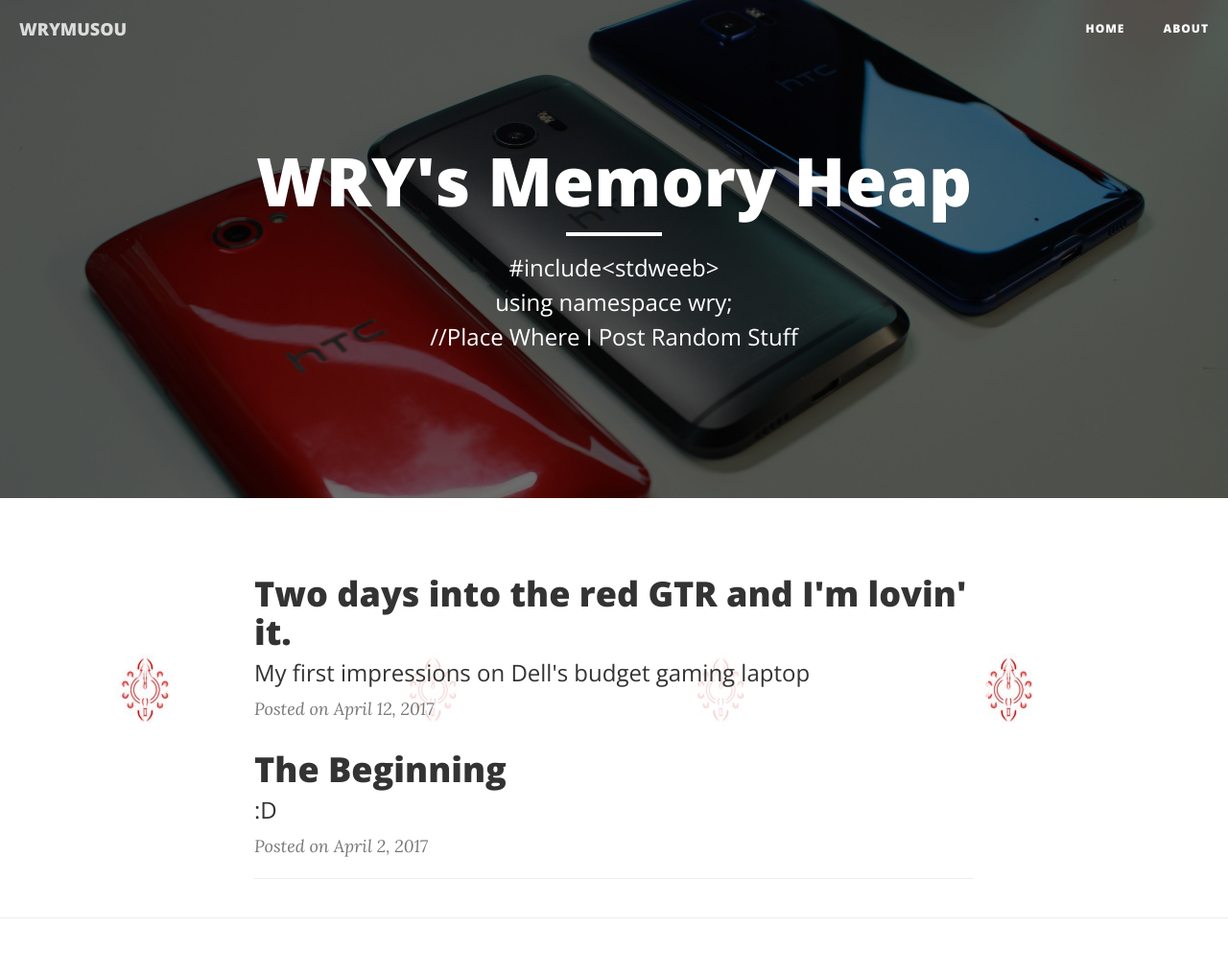
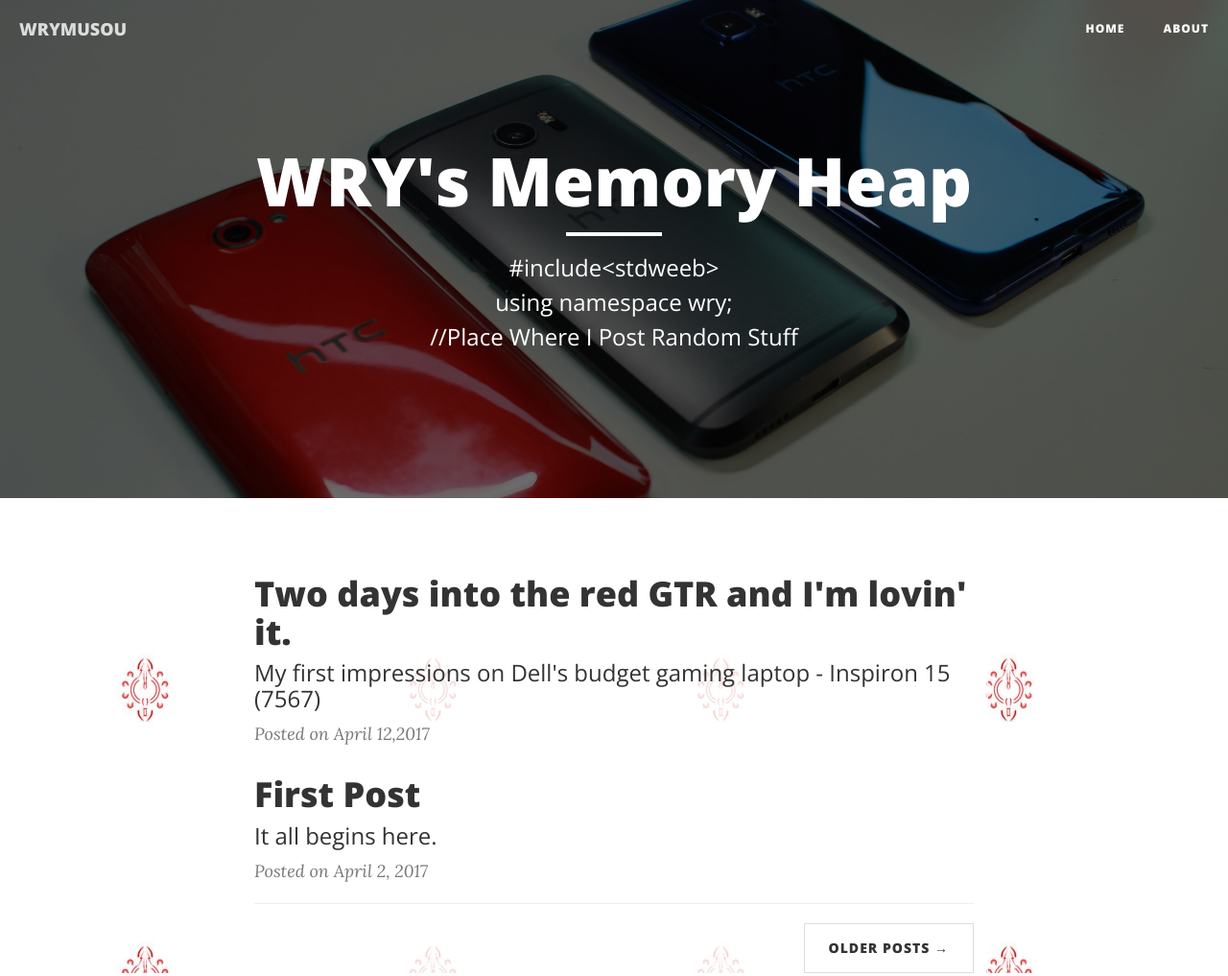
Before and after one commit to kwaleung/kwaleung.github.io, a website: page index.html in a window 1280 px wide. Shown: the top 1017 px of the page at 96% size. Drawn offline with nearby package versions, Linux system fonts and the light colour scheme.

Commit message:
Changing index to dynamic content structure

```diff
--- a/index.html
+++ b/index.html
@@ -22,6 +22,9 @@
     <link href='https://fonts.googleapis.com/css?family=Lora:400,700,400italic,700italic' rel='stylesheet' type='text/css'>
     <link href='https://fonts.googleapis.com/css?family=Open+Sans:300italic,400italic,600italic,700italic,800italic,400,300,600,700,800' rel='stylesheet' type='text/css'>
 
+    <!-- My JS -->
+    <script src="page/Pager.js"></script>
+
     <!-- HTML5 Shim and Respond.js IE8 support of HTML5 elements and media queries -->
     <!-- WARNING: Respond.js doesn't work if you view the page via file:// -->
     <!--[if lt IE 9]>
@@ -31,7 +34,7 @@
 	<link rel="shortcut icon" href="img/web-icon.ico" />
 </head>
 
-<body>
+<body onload="renderList(getPosts(), totalposts(getPosts()));">
 
     <!-- Navigation -->
     <nav class="navbar navbar-default navbar-custom navbar-fixed-top">
@@ -86,35 +89,14 @@
 		<div class="container">
 			<div class="row">
 				<div class="col-lg-8 col-lg-offset-2 col-md-10 col-md-offset-1" style="background:rgba(255,255,255,0.8);">
-					<div class="post-preview">
-						<a href="posts/dell_review">
-							<h2 class="post-title">
-								Two days into the red GTR and I'm lovin' it.
-							</h2>
-							<h3 class="post-subtitle">
-								My first impressions on Dell's budget gaming laptop
-							</h3>
-						</a>
-						<p class="post-meta">Posted on April 12, 2017</p>
-					</div>
-					<div class="post-preview">
-						<a href="posts/first_post">
-							<h2 class="post-title">
-								The Beginning
-							</h2>
-							<h3 class="post-subtitle">
-								:D
-							</h3>
-						</a>
-						<p class="post-meta">Posted on April 2, 2017</p>
-					</div>
+                    <div id=post-preview-list></div>
 					<hr>
 					<!-- Pager -->
-					<!-- <ul class="pager">
+					<ul class="pager">
 						<li class="next">
-							<a href="post_list.html">Older Posts &rarr;</a>
+							<a href="page/Previous_Posts.html">Older Posts &rarr;</a>
 						</li>
-					</ul> -->
+					</ul>
 				</div>
 			</div>
 		</div>
--- a/page/Pager.js
+++ b/page/Pager.js
@@ -1,6 +1,6 @@
 //Javascript for dynamic page arrangement
 
-function renderList(posts){
+function renderList(posts, postcount){
 
     var ListDiv = document.getElementById("post-preview-list");
 
@@ -44,10 +44,14 @@
         {
             "href": "../posts/first_post",
             "title": "First Post",
-            "subtitle": ":D",
+            "subtitle": "It all begins here.",
             "date": "Posted on April 2, 2017",
         }
     ];
 }
 
-renderList(getPosts());
+function totalposts(posts){
+
+    return posts.length;
+
+}
```
